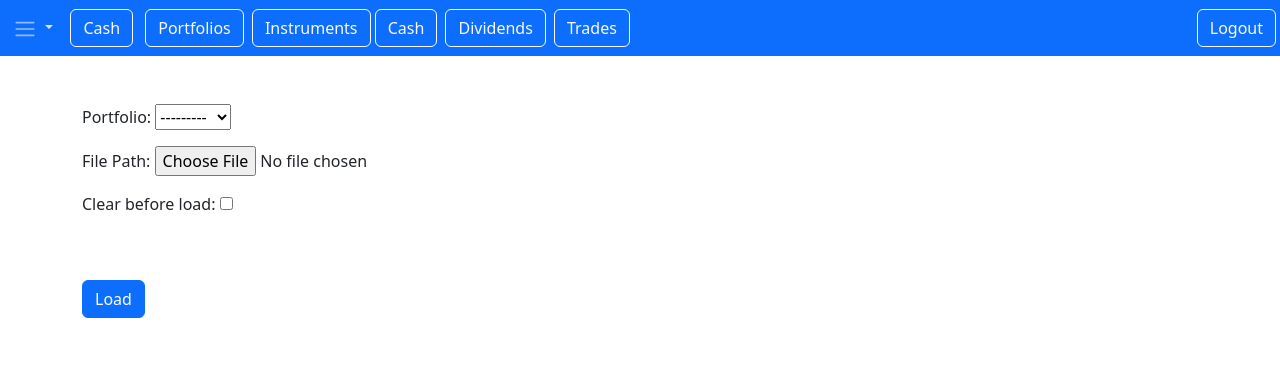
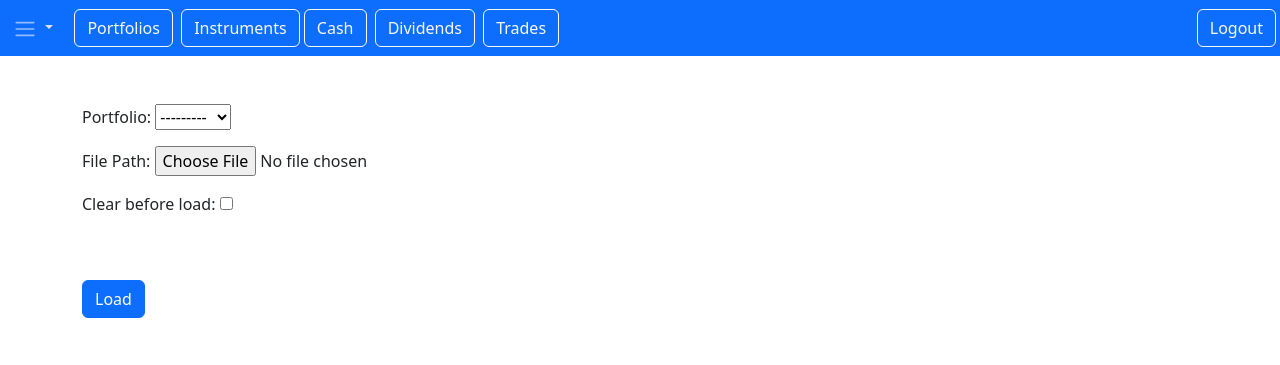
Before and after one commit to RichardStaines/TradingWebApp, a Django app: a page that uses static/templates/base.html in a window 1280 px wide. Shown: the top 365 px of the page. Run offline with Django 4.2, Linux system fonts and the light colour scheme; a user stored in the database is signed in; data comes from the database, SQL or seed files in the repository; some libraries are stand-ins or nearby versions.

Commit message:
Tidy up tool bar a little

```diff
--- a/static/templates/base.html
+++ b/static/templates/base.html
@@ -26,8 +26,6 @@
                   <button class="btn dropdown-toggle" data-bs-toggle="dropdown" aria-expanded="false">
                     <span class="navbar-toggler-icon"></span>
                   </button>
-                    <a href="{% url 'cash.list' %}" class="btn btn-outline-light me-1">Cash</a>
-
                     <a href="{% url 'portfolio.list' %}" class="btn btn-outline-light ms-1">Portfolios</a>
                     <a href="{% url 'instrument.list' %}" class="btn btn-outline-light ms-1">Instruments</a>
 
```
